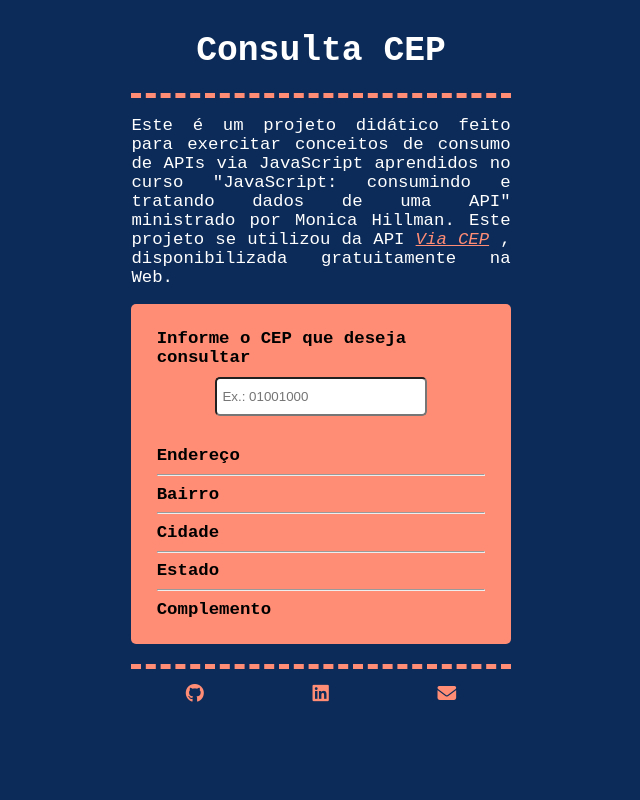
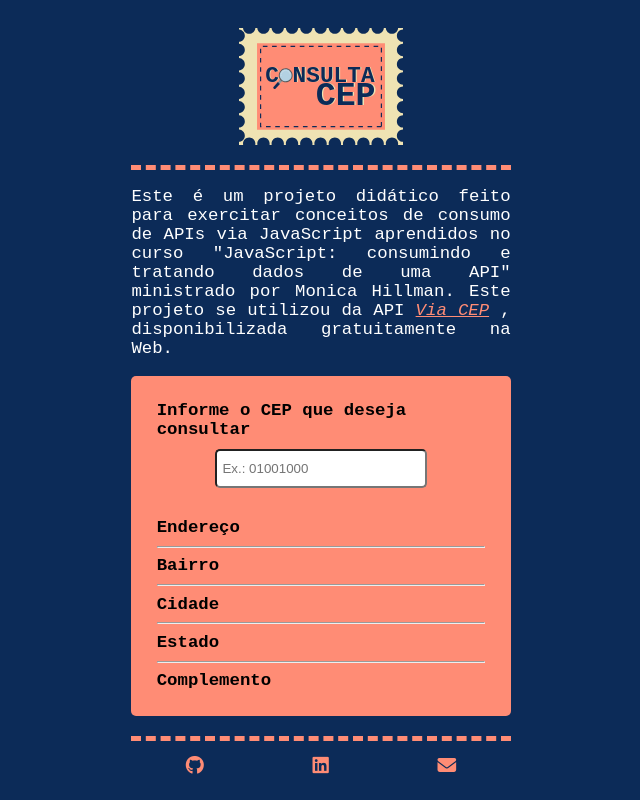
Before and after one commit to theyCallMeDudu/consultaCEP, a plain HTML site: page public/index.html in a window 1280 px wide. Shown: the whole page, without its empty margins (319-959 px from the left). Drawn offline with Linux system fonts and the light colour scheme.

Commit message:
Substituído título por logotipo.

```diff
--- a/public/index.html
+++ b/public/index.html
@@ -7,9 +7,12 @@
     <link rel="stylesheet" href="style.css">
     <script src="https://kit.fontawesome.com/c0209b2941.js" crossorigin="anonymous"></script>
     <title>Consulta CEP</title>
-    <h1 class="titulo">Consulta CEP</h1>
+    <!-- <h1 class="titulo">Consulta CEP</h1> -->
 </head>
 <body>
+    <div class="logotipo">
+        <img src="consulta_cep.svg" alt="Logotipo de selo postal escrito Consulta CEP. A letra O é representada por uma lupa.">
+    </div>
     <div class="info">
         <p>
             Este é um projeto didático feito para exercitar conceitos de consumo de APIs
--- a/public/style.css
+++ b/public/style.css
@@ -10,6 +10,14 @@ h1 {
     text-align: center;
     display: block;
     color: #FFF;
+}
+
+.logotipo {
+    width: 30%;
+    margin: auto;
+    display: flex;
+    justify-content: center;
+    padding: 20px 0 20px 0;
 }
 
 .info {
```
Also changed, not shown: public/consulta_cep.svg (added).
